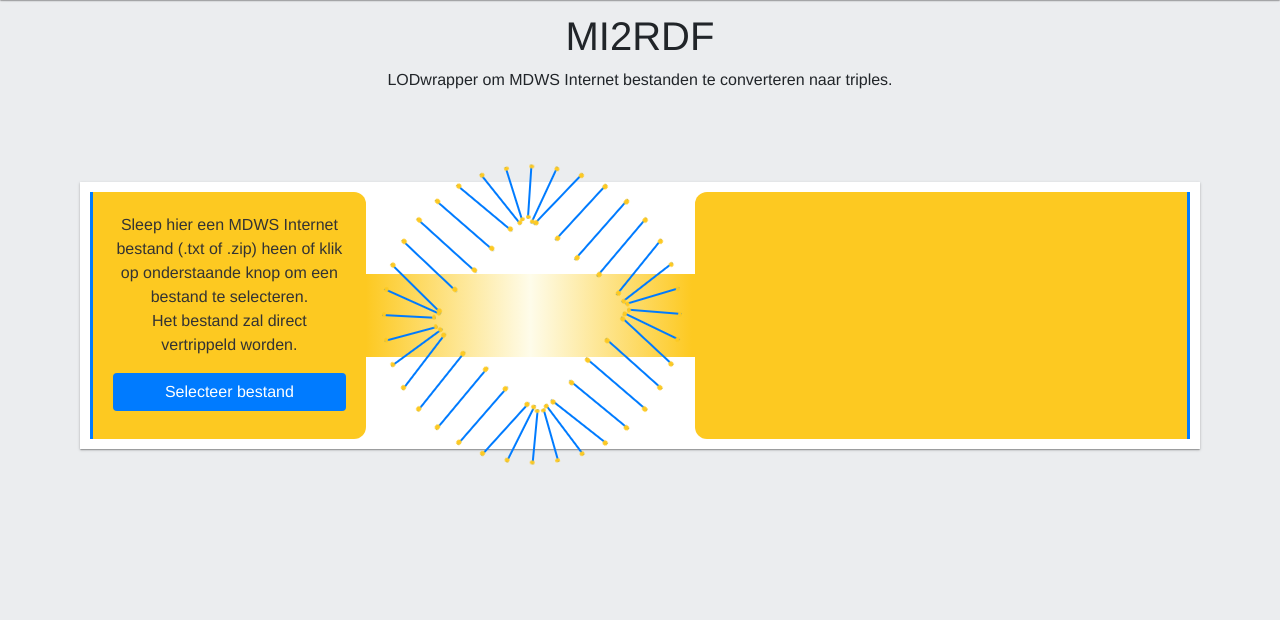
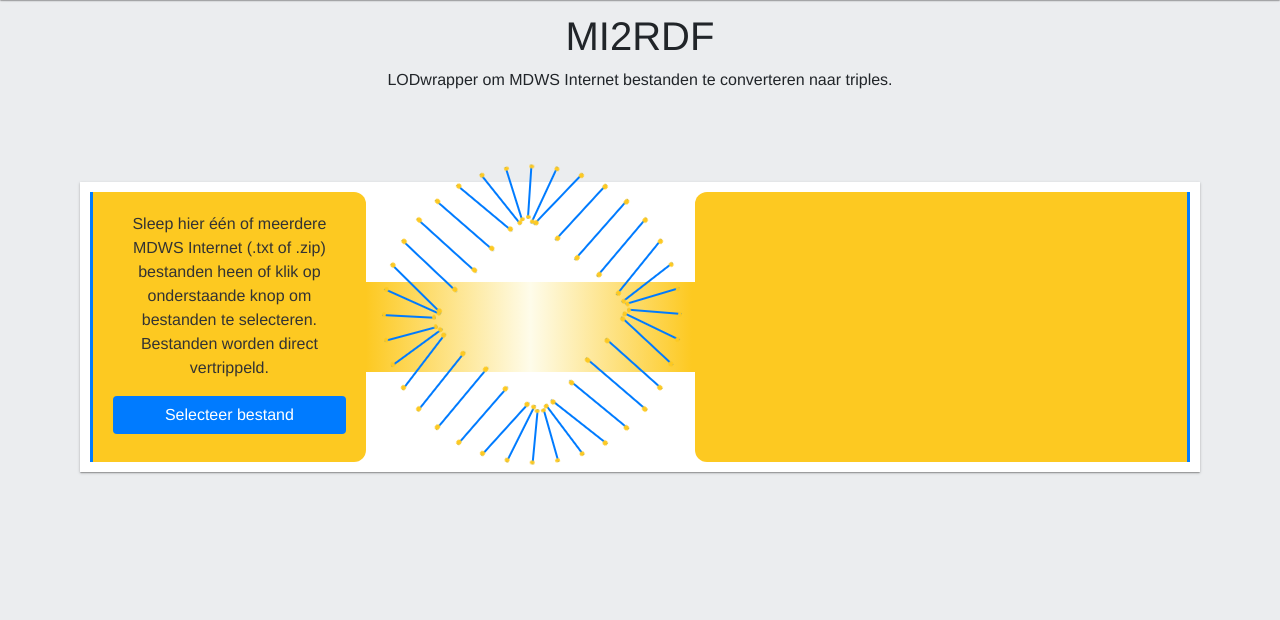
Before and after one commit to netwerk-digitaal-erfgoed/mi2rdf, a PHP site: page / in a window 1280 px wide. Shown: the part 60-680 px from the top of the page. Run offline with PHP 8.4, Linux system fonts and the light colour scheme; data that the repository does not hold is empty.

Commit message:
verwerking zip en meerdere bestanden verbeterd

```diff
--- a/web/public/index.php
+++ b/web/public/index.php
@@ -40,11 +40,11 @@
                 <table width="100%" border=0>
                     <tr>
                         <td id="drop-area" rowspan="3" width="25%">
-                            <p>Sleep hier een MDWS Internet bestand (.txt of .zip) heen of klik op onderstaande knop om een bestand te selecteren.<br>Het bestand zal direct vertrippeld worden.</p>
+                             <p>Sleep hier &eacute;&eacute;n of meerdere MDWS Internet (.txt of .zip) bestanden heen of klik op onderstaande knop om bestanden te selecteren.<br>Bestanden worden direct vertrippeld.</p>
 
                             <form class="my-form">
-                                <input type="file" id="fileElem" onchange="handleFiles(this.files)">
-                                <label class="btn btn-block btn-label" for="fileElem">Selecteer bestand</label>
+                                <input type="file" multiple id="fileElem" onchange="handleFiles(this.files)">
+                                <label title="Maximale grootte per bestand is 100MB." class="btn btn-block btn-label" for="fileElem">Selecteer bestand</label>
                             </form>
 
                         </td>
```
Also changed, not shown: web/public/upload.php (+3 -4 lines), web/public/assets/js/main.js.
